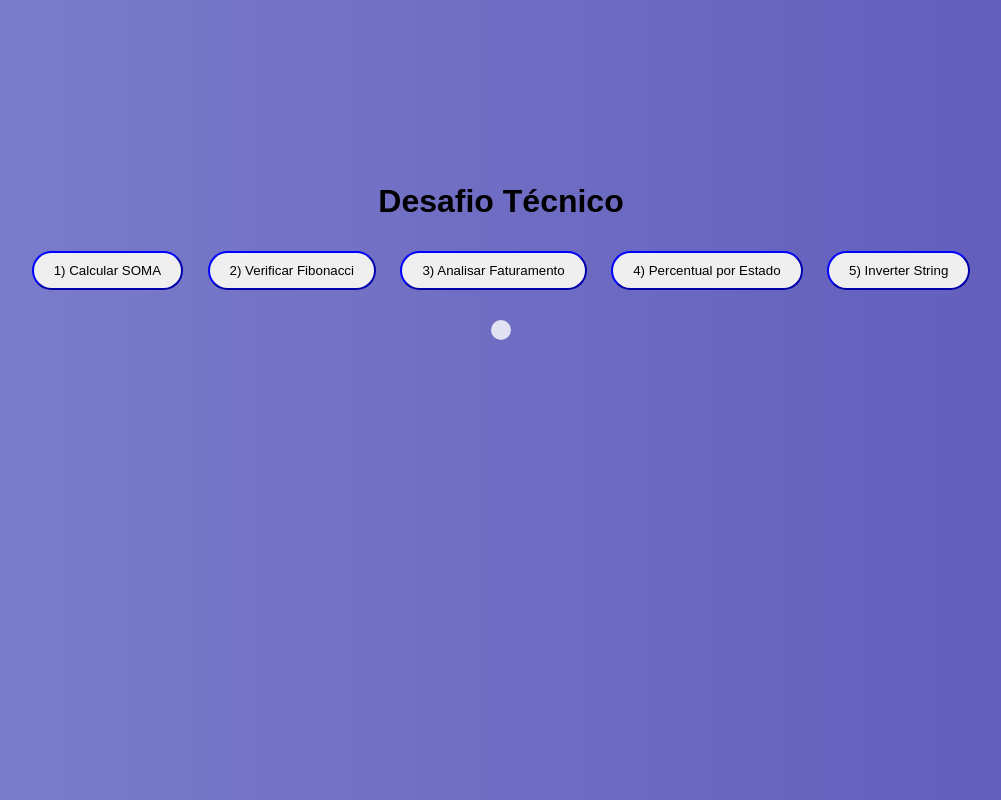
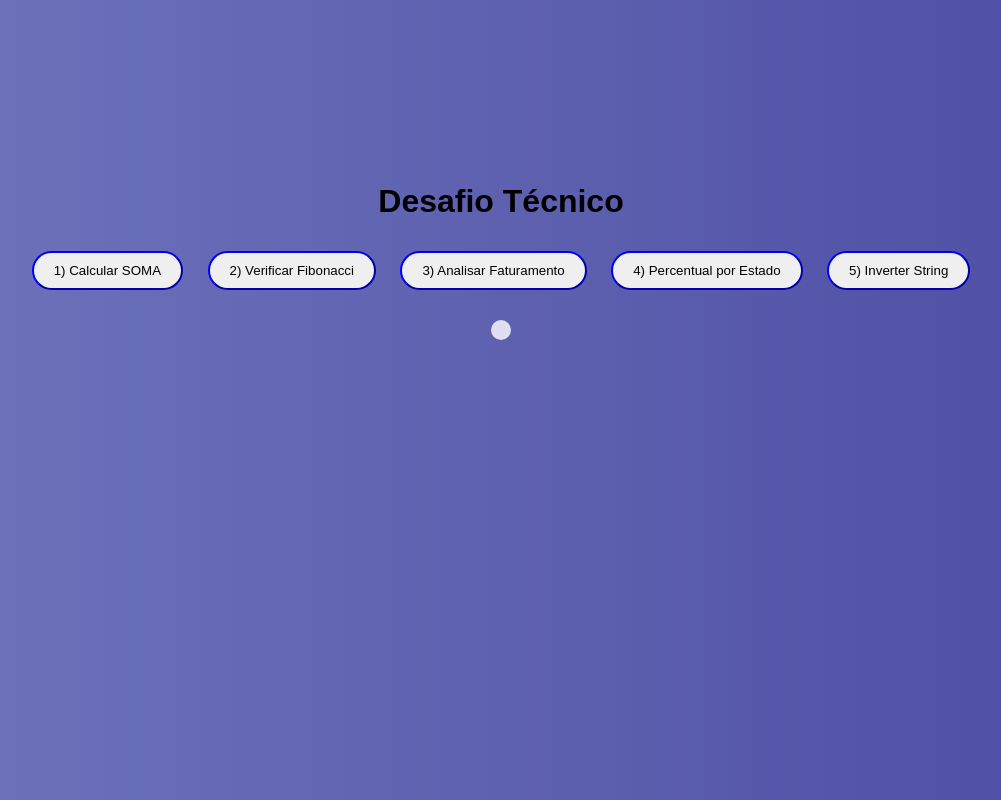
Before and after one commit to sophi-hub/target-desafio, a plain HTML site: page index.html in a window 1280 px wide. Shown: the whole page, without its empty margins (139-1140 px from the left). Drawn offline with Linux system fonts and the light colour scheme.

Commit message:
Atualizando cores animacao

```diff
--- a/style.css
+++ b/style.css
@@ -1,6 +1,6 @@
  body {
      font-family: Arial, sans-serif;
-     background: linear-gradient(to right, #d0e7ff, #5952b6);
+     background: linear-gradient(to right, #d0e7ff, #45439e);
      background-size: 400% 400%;
      text-align: center;
      padding-top: 12%;
```
